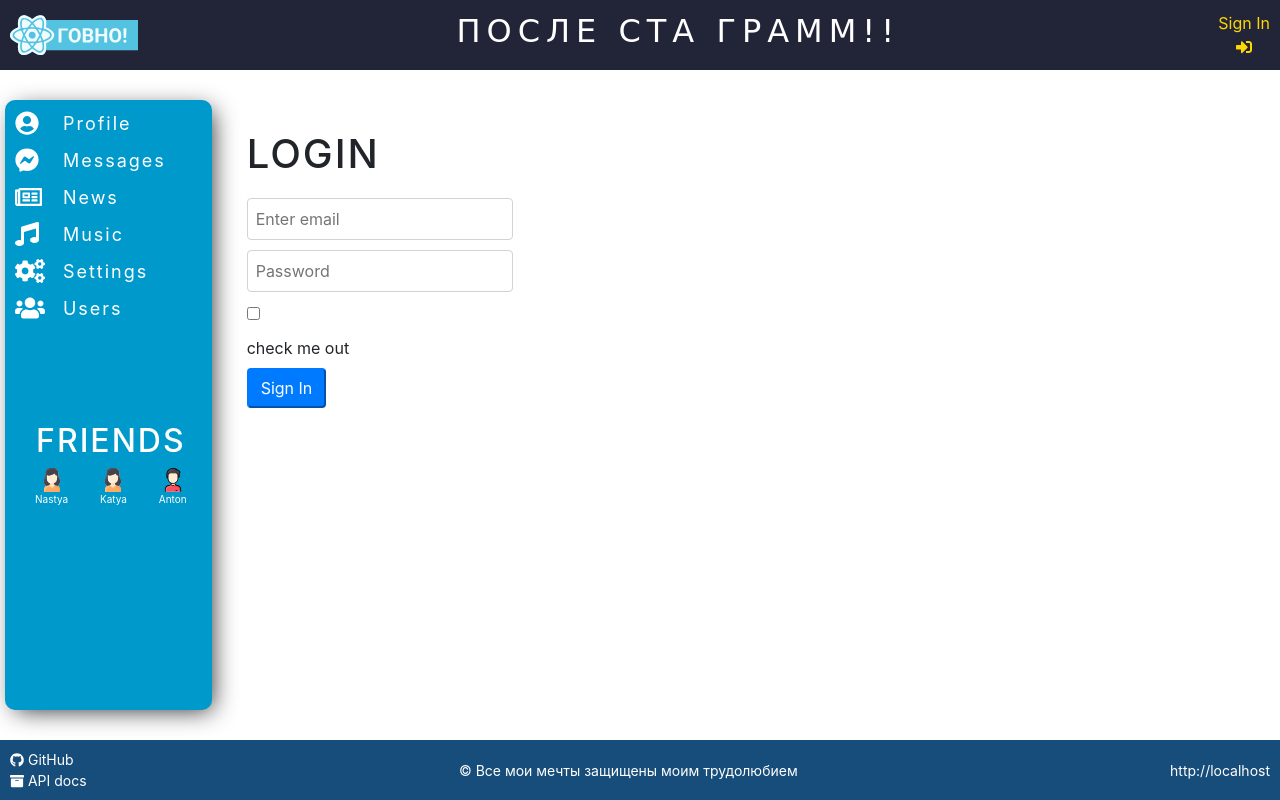
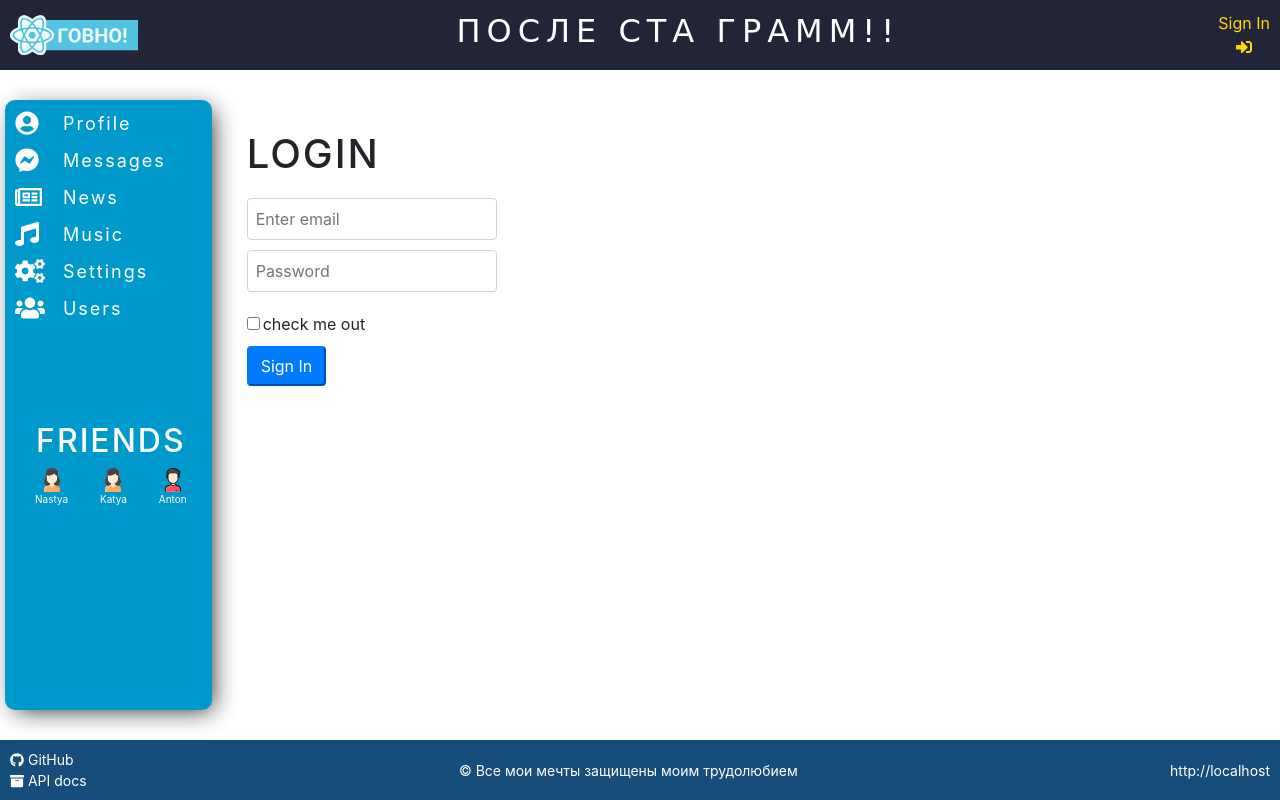
Before and after one commit to sysoev84l/poslestagramm, a React (Create React App) app: page /login in a window 1280 px wide. Built offline with nearby package versions, Linux system fonts and the light colour scheme; no server answers.

Commit message:
login ERROR

```diff
--- a/src/components/Login/Login.jsx
+++ b/src/components/Login/Login.jsx
@@ -1,5 +1,6 @@
 import React from 'react';
 import style from './Login.module.css'
+import s from '../common/FormsContorls/FormsControl.module.css'
 import {Field, reduxForm} from "redux-form";
 import {Input} from "../common/FormsContorls/FormControls";
 import {required} from "../../utils/validators/validators";
@@ -17,6 +18,7 @@ const LoginForm = (props) => {
                 name={'email'}
                 validate={[required]}
             />
+
             <Field
                 component={Input}
                 type="password"
@@ -24,13 +26,25 @@ const LoginForm = (props) => {
                 name={'password'}
                 validate={[required]}
             />
+            <div className={s.formCheckboxWrap}>
+                <div>
                     <Field
                         component={Input}
                         type="checkbox"
                         name={'rememberMe'}
                         id="rememberMe"
                     />
+                </div>
+                <div className={s.label}>
                     <label htmlFor="rememberMe">check me out</label>
+                </div>
+            </div>
+            {
+                props.error &&
+                <div className={s.formSummaryError}>
+                    {props.error}
+                </div>
+            }
             <button className={style.formBtn}>
                 Sign In
             </button>
@@ -43,7 +57,7 @@ const Login = (props) => {
         props.login(formData.email, formData.password, formData.rememberMe)
     }
     if (props.isAuth) {
-        return <Redirect to='/profile' />
+        return <Redirect to='/profile'/>
     }
     return (
         <div className={style.wrapper}>
--- a/src/components/Login/Login.module.css
+++ b/src/components/Login/Login.module.css
@@ -4,7 +4,9 @@
     text-transform: uppercase;
     letter-spacing: 2px; }
   .wrapper .loginForm {
-    margin: 20px 0; }
+    display: block;
+    margin: 20px 0;
+    width: 250px; }
     .wrapper .loginForm .formBtn {
       display: block;
       color: #fff;
@@ -19,24 +21,6 @@
         color: #fff;
         background-color: #0069d9;
         border-color: #0062cc; }
-    .wrapper .loginForm .formItem {
-      display: flex;
-      flex-direction: column;
-      margin-bottom: 5px; }
-    .wrapper .loginForm .formItem label {
-      margin-bottom: 5px;
-      padding: 0;
-      font-size: 16px; }
-    .wrapper .loginForm .formItem p {
-      margin-top: 5px; }
-    .wrapper .loginForm .formItem input {
-      font-size: 16px;
-      padding: 8px;
-      border: 1px solid #ced4da;
-      border-radius: .25rem; }
-      .wrapper .loginForm .formItem input:focus {
-        border-color: #80bdff;
-        outline-color: deepskyblue; }
 
 /* 768px - 992px */
 /* 576px - 768px */
--- a/src/components/Login/Login.module.scss
+++ b/src/components/Login/Login.module.scss
@@ -7,7 +7,10 @@
   }
 
   .loginForm {
+    display: block;
     margin: 20px 0;
+    width: 250px;
+
     .formBtn {
       display: block;
       color: #fff;
@@ -18,39 +21,11 @@
       background-color: rgb(0, 123, 255);
       border-color: rgb(0, 123, 255);
       border-radius: .25rem;
+
       &:hover {
         color: #fff;
         background-color: #0069d9;
         border-color: #0062cc;
-      }
-    }
-
-    .formItem {
-      display: flex;
-      flex-direction: column;
-      margin-bottom: 5px;
-    }
-
-    .formItem label {
-      margin-bottom: 5px;
-      padding: 0;
-      font-size: 16px;
-
-    }
-
-    .formItem p {
-      margin-top: 5px;
-    }
-
-    .formItem input {
-      font-size: 16px;
-      padding: 8px;
-      border: 1px solid #ced4da;
-      border-radius: .25rem;
-
-      &:focus {
-        border-color: #80bdff;
-        outline-color: deepskyblue;
       }
     }
   }
--- a/src/components/Profile/ProfileContainer.jsx
+++ b/src/components/Profile/ProfileContainer.jsx
@@ -7,9 +7,9 @@ import {compose} from "redux";
 
 
 class ProfileContainer extends React.Component {
-    componentDidMount() {
+     componentDidMount() {
         let userId = this.props.match.params.userId;
-        if (!userId) userId = 15714;
+        if (!userId) userId = this.props.authorizedUserId
         this.props.getUserProfile(userId);
         this.props.getStatus(userId)
     }
@@ -27,14 +27,16 @@ class ProfileContainer extends React.Component {
         )
     }
 }
-
 let mapStateToProps = (state) => ({
     profile: state.profilePage.profile,
     isFetching: state.profilePage.isFetching,
-    status:state.profilePage.status
+    status:state.profilePage.status,
+    authorizedUserId:state.auth.id,
+    isAuth:state.auth.isAuth
 });
 export default compose (
-    connect(mapStateToProps,
+    connect(
+        mapStateToProps,
         {getUserProfile,getStatus, updateStatus }),
     withRouter,
     //withAuthRedirect
--- a/src/components/common/FormsContorls/FormsControl.module.css
+++ b/src/components/common/FormsContorls/FormsControl.module.css
@@ -5,6 +5,8 @@
     padding: 8px;
     border: 1px solid #ced4da;
     border-radius: .25rem; }
+    .formControl input[type="text"], .formControl input[type="email"], .formControl input[type="password"] {
+      width: 100%; }
     .formControl input:focus {
       border-color: #80bdff;
       outline-color: deepskyblue; }
@@ -23,6 +25,21 @@
     display: inline-block;
     color: #f00; }
 
+.formSummaryError {
+  text-align: center;
+  font-size: 14px;
+  padding: 5px;
+  color: red;
+  margin-bottom: 5px; }
+
+.formCheckboxWrap {
+  display: flex;
+  align-items: center; }
+  .formCheckboxWrap .label {
+    margin-left: 3px; }
+    .formCheckboxWrap .label label {
+      margin-bottom: 0; }
+
 /* 768px - 992px */
 /* 576px - 768px */
 /* 320px - 576px */
--- a/src/components/common/FormsContorls/FormsControl.module.scss
+++ b/src/components/common/FormsContorls/FormsControl.module.scss
@@ -8,12 +8,15 @@
     padding: 8px;
     border: 1px solid #ced4da;
     border-radius: .25rem;
-
+    &[type="text"], &[type="email"], &[type="password"] {
+      width: 100%;
+    }
     &:focus {
       border-color: #80bdff;
       outline-color: deepskyblue;
     }
   }
+
   textarea {
     width: 100%;
     height: 4rem;
@@ -38,7 +41,23 @@
     color: #f00;
   }
 }
-
+.formSummaryError {
+  text-align: center;
+  font-size: 14px;
+  padding: 5px;
+  color: red;
+  margin-bottom: 5px;
+}
+.formCheckboxWrap {
+  display: flex;
+  align-items: center;
+  .label {
+    margin-left: 3px;
+    label {
+      margin-bottom: 0;
+    }
+  }
+}
 
 @media screen and (max-width: 1200px) {
 
--- a/src/redux/auth-reducer.js
+++ b/src/redux/auth-reducer.js
@@ -1,4 +1,5 @@
 import {authAPI} from "../api/api";
+import {stopSubmit} from "redux-form";
 
 const SET_USER_DATA = 'SET_USER_DATA';
 
@@ -18,7 +19,7 @@ const authReducer = (state = initialState, action) => {
             return {
                 ...state,
                 ...action.payload,
-              //  isAuth: true
+                //  isAuth: true
             }
 
         case TOGGLE_IS_FETCHING:
@@ -35,15 +36,17 @@ const setAuthUserData = (id, email, login, isAuth) => (
 const toggleIsFetching = (isFetching) => ({type: TOGGLE_IS_FETCHING, isFetching})
 
 export const getAuthUserData = () => {
+
     return (dispatch) => {
         dispatch(toggleIsFetching(true));
         authAPI.me()
             .then(response => {
+
+                dispatch(toggleIsFetching(false));
                 if (response.data.resultCode === 0) {
                     let {id, email, login} = response.data.data;
                     dispatch(setAuthUserData(id, email, login, true));
                 }
-                dispatch(toggleIsFetching(false));
             });
     }
 }
@@ -52,10 +55,17 @@ export const login = (email, password, rememberMe) => {
         dispatch(toggleIsFetching(true));
         authAPI.login(email, password, rememberMe)
             .then(response => {
+                dispatch(toggleIsFetching(false));
                 if (response.data.resultCode === 0) {
                     dispatch(getAuthUserData());
+                } else {
+                    let message = response.data.messages.length > 0
+                        ? response.data.messages[0]
+                        : "Some error"
+                        dispatch(stopSubmit("login",
+                            {_error: message}
+                        ))
                 }
-                dispatch(toggleIsFetching(false));
             });
     }
 }
```
Also changed, not shown: 2 other files (tests, documents, lock files or other folders). Lines whose indentation alone changed are shown as unchanged.
